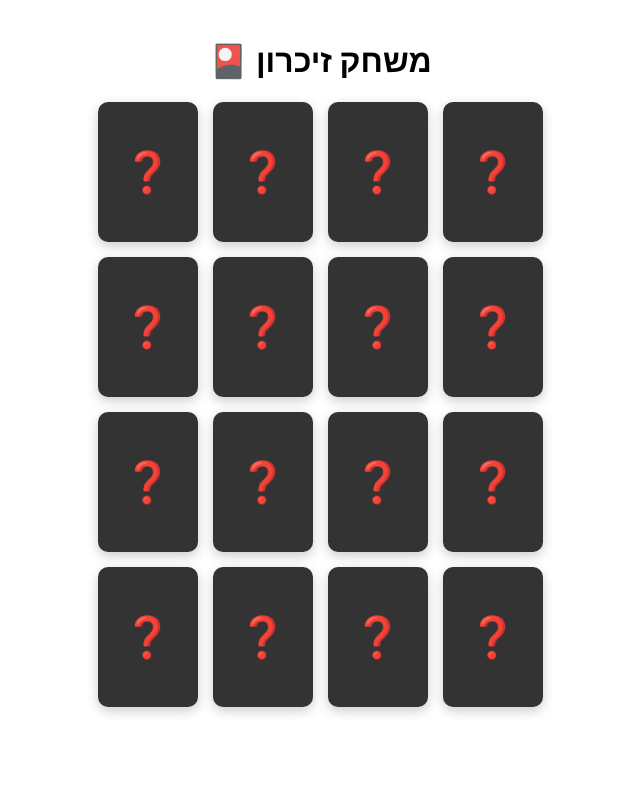
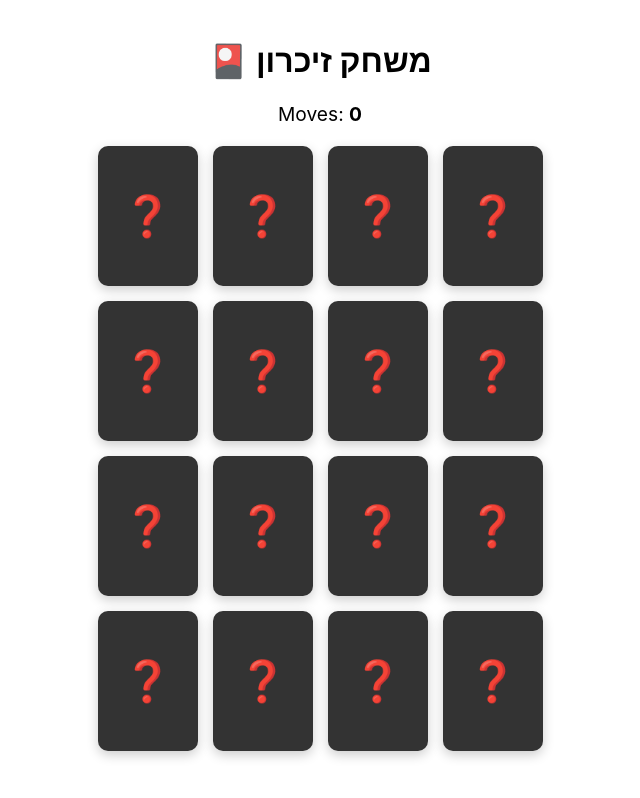
Before and after one commit to LiorAzar10/memory-game, a React (Create React App) app: page / in a window 1280 px wide. Shown: the whole page, without its empty margins (320-960 px from the left). Built offline with nearby package versions, Linux system fonts and the light colour scheme.

Commit message:
level 4: moves counter

```diff
--- a/src/App.css
+++ b/src/App.css
@@ -48,3 +48,8 @@
   gap: 15px;
   justify-content: center;
 }
+
+.moves-counter {
+  font-size: 1.2rem;
+  margin-bottom: 20px;
+}
--- a/src/App.js
+++ b/src/App.js
@@ -6,6 +6,8 @@ import Card from './components/Card'
 
 const emojis = ['🐸', '🐱', '🦁', '🐶', '🐼', '🐵', '🐯', '🐷'];
 let busy = false;
+let pairsCounter = 0;
+let movesCounter = 0;
 
 function App() {
 
@@ -47,6 +49,7 @@ function shuffleArray(array) {
      setSelectedCards(newSelected);
 
      if (newSelected.length === 2) {
+      movesCounter = movesCounter+1;
       busy = true;
 
       const [first, second] = newSelected;
@@ -57,6 +60,7 @@ function shuffleArray(array) {
               : card
           ));
           setSelectedCards([]);
+          pairsCounter = pairsCounter+1;
           busy = false;
       }
       else{
@@ -72,12 +76,21 @@ function shuffleArray(array) {
       }
 
      }
+     setTimeout(() => {
+     if(pairsCounter == emojis.length)
+     {
+        alert(`victory! you won in ${movesCounter} movess`);
+     }
+    }, 500);
 
   }
 
   return (
     <div className="app">
       <h1>🎴 משחק זיכרון</h1>
+      <div className="moves-counter">
+        Moves: <strong>{movesCounter}</strong>
+      </div>
       <div className="grid">
         {cards.map((card) => (
           <Card
```
